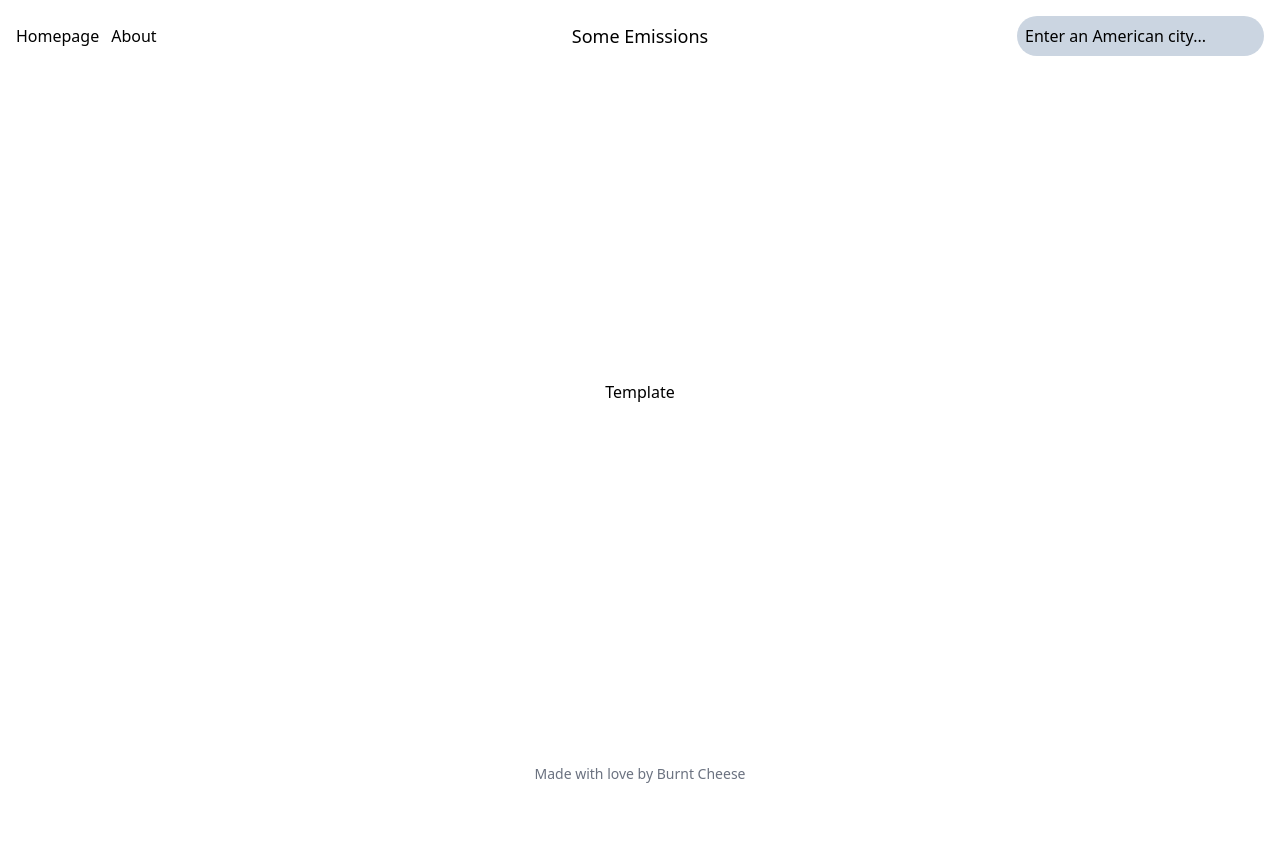
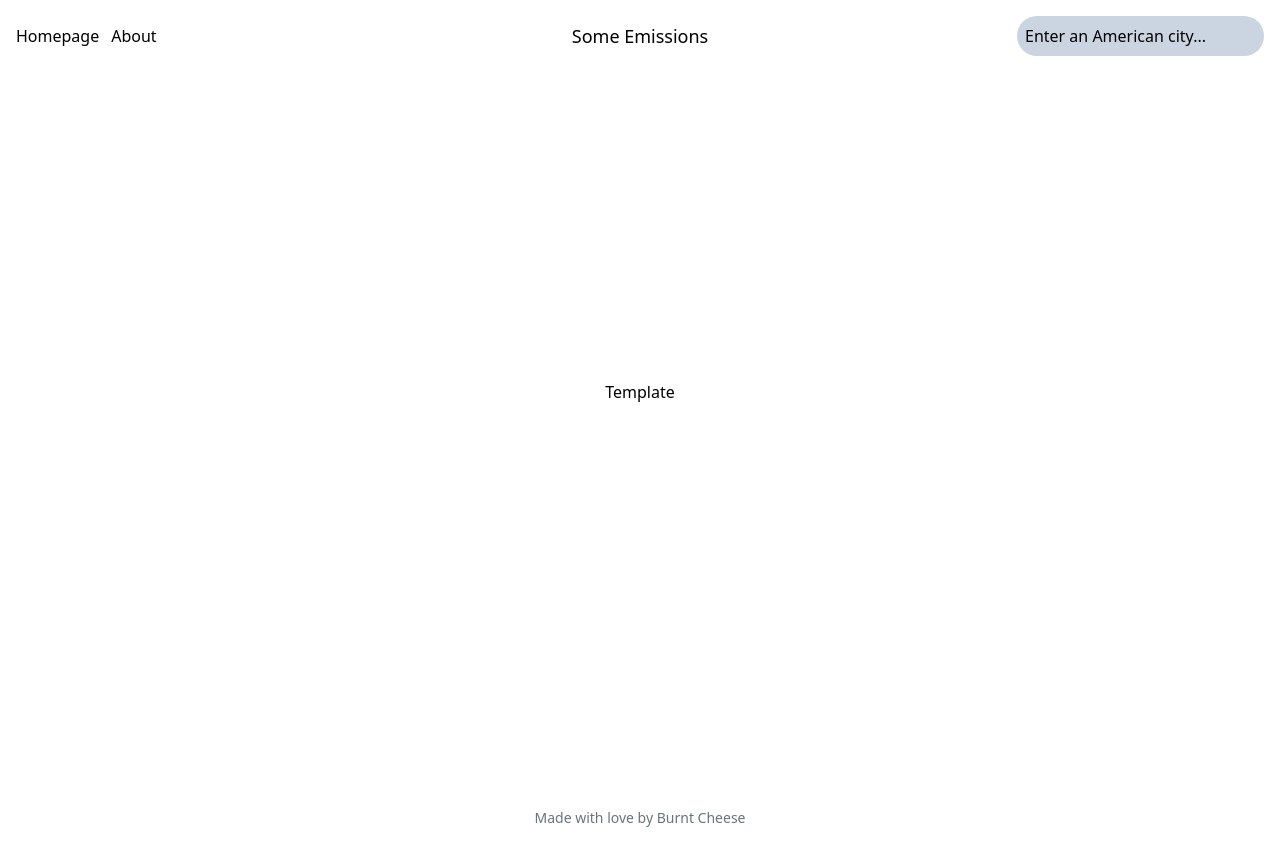
Before and after one commit to karilaa-dev/BurntCheeseProject, a website: page public/html/results.html in a window 1280 px wide. Before the commit the page ends 800 px from the top, so only its background shows below. Drawn offline with nearby package versions, Linux system fonts and the light colour scheme; files that its build step writes are made by us from their sources.

Commit message:
Replace old absolute footers with new footers

```diff
--- a/public/html/results.html
+++ b/public/html/results.html
@@ -27,7 +27,7 @@
     >
       <h1>Template</h1>
     </div>
-    <footer class="fixed bottom-0 w-full text-center text-sm text-gray-500 p-4">
+    <footer class="w-full text-center text-sm text-gray-500 p-4">
       Made with love by Burnt Cheese
     </footer>
   </body>
```
Also changed, not shown: public/html/not_found.html (+1 -1 lines), public/html/template.html (+1 -1 lines), public/index.html (+1 -1 lines).
